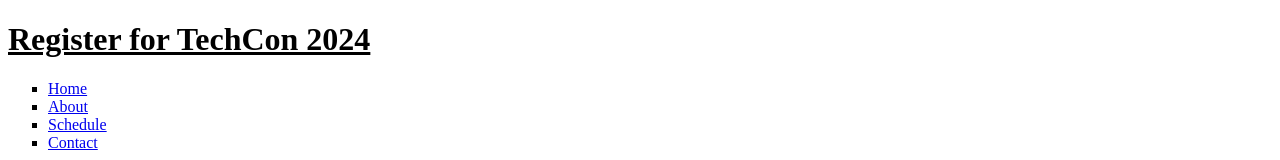
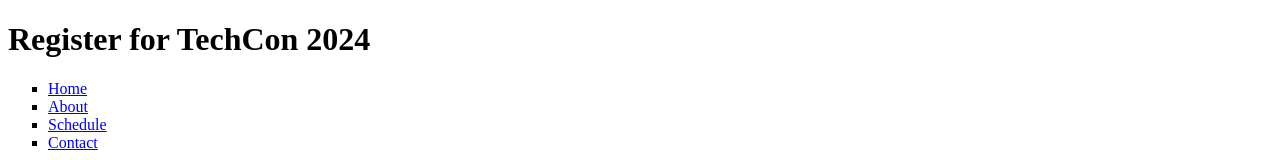
Before and after one commit to hadusht/TechCon_HTML, a plain HTML site: page techcon_website/register.html in a window 1280 px wide. Shown: the top 160 px of the page. Drawn offline with Linux system fonts and the light colour scheme.

Commit message:
add new register page v2

```diff
--- a/techcon_website/register.html
+++ b/techcon_website/register.html
@@ -7,7 +7,7 @@
 </head>
 <body>
      <Header>
-        <h1><u>Register for TechCon 2024</u></h1>
+        <h1>Register for TechCon 2024</h1>
         <nav>
             <ul style="list-style-type: square;">
                 <li><a href="index.html"> Home</a></li>
```
